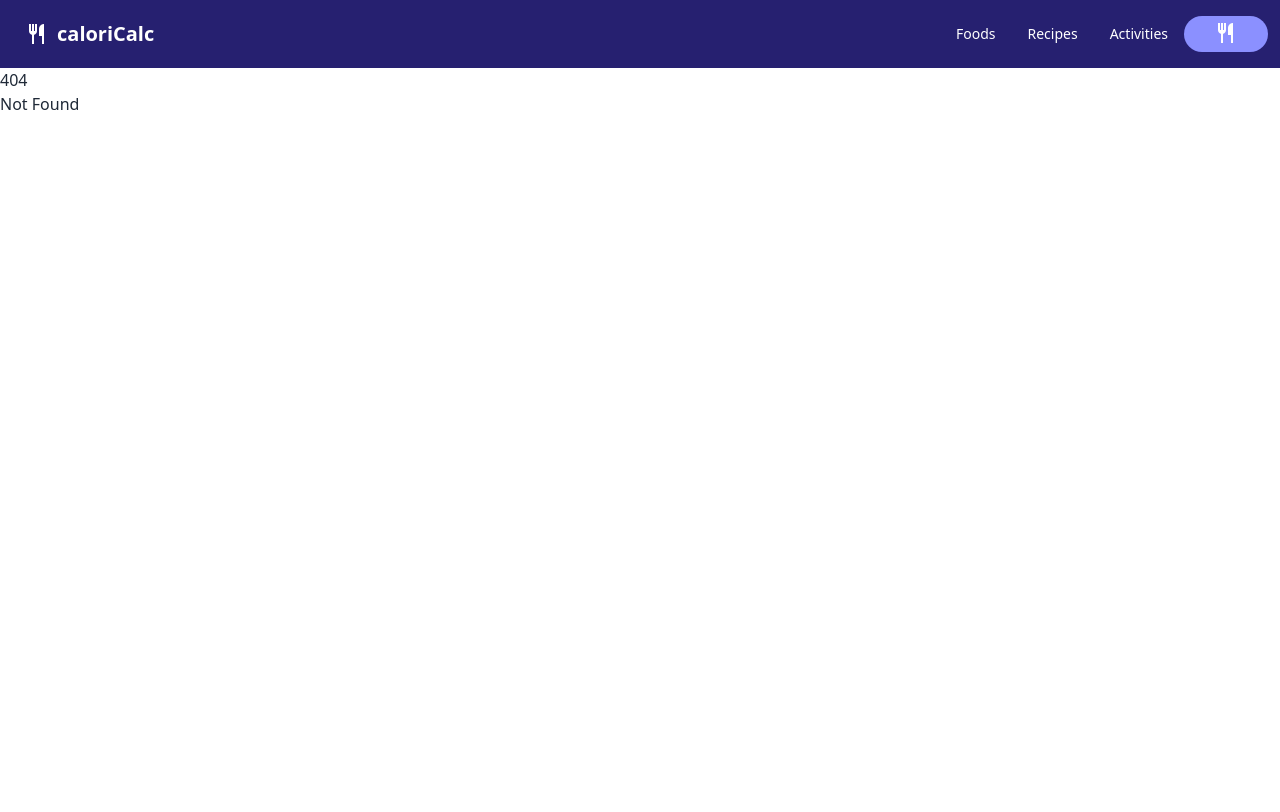
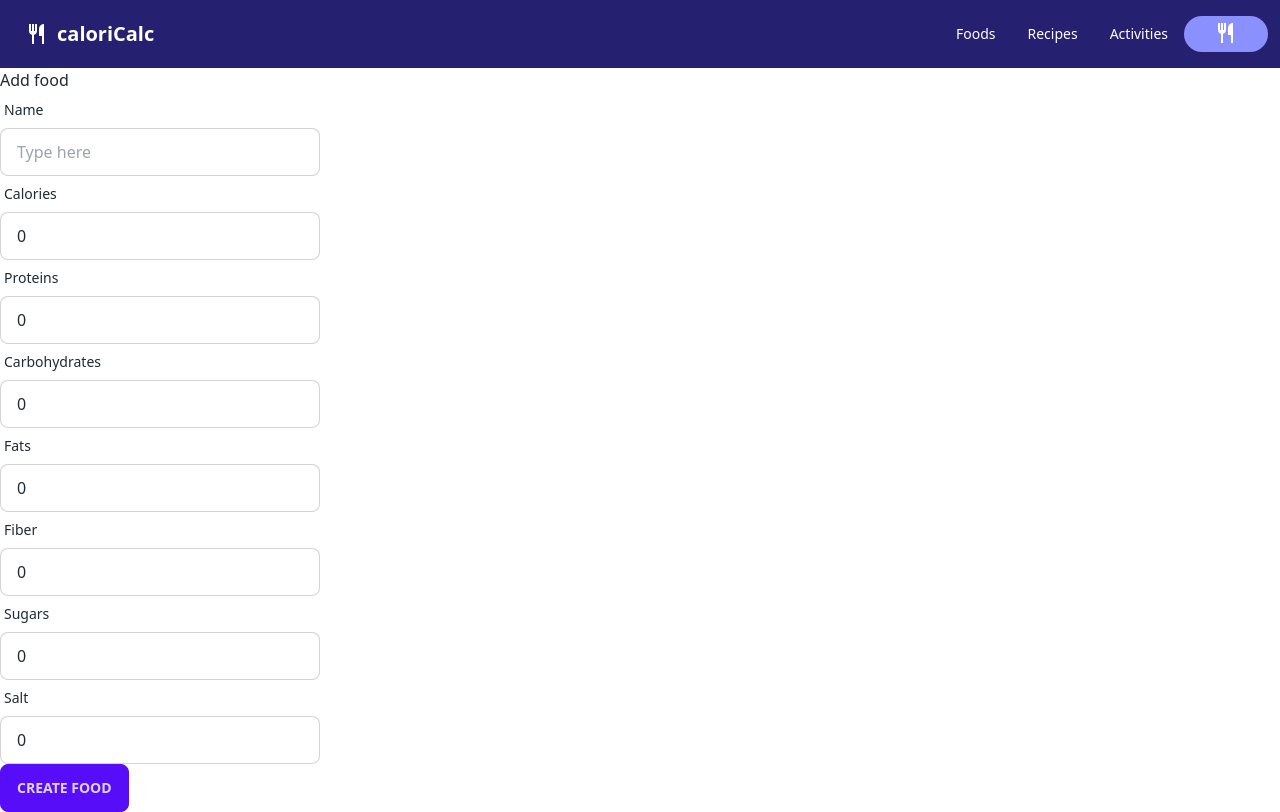
Before and after one commit to mstrlc/itu-project, a SvelteKit app in the folder caloricalc/: page /foods/add in a window 1280 px wide. Before the commit this address had no page. Built offline with nearby package versions, Linux system fonts and the light colour scheme.

Commit message:
added basic versions of food list and add

```diff
--- a/caloricalc/src/routes/foods/+page.svelte
+++ b/caloricalc/src/routes/foods/+page.svelte
@@ -1,35 +1,68 @@
 <script>
+	import { onMount } from 'svelte';
 	/** @type {import('./$types').PageData} */
-
+	import { createFood, deleteFood, editFood, getFood, getFoods } from '../../lib/api/foods';
 	var foods;
 
-	async function getFoods() {
-        const res = await fetch('/api/foods');
-        const data = await res.json();
-        foods = data;
-};
+// 	async function getFoods() {
+//         const res = await fetch('/api/foods');
+//         const data = await res.json();
+//         foods = data;
+// };
+	onMount(async () => {
+		foods = await getFoods();
+	});
+
+	const navigateToAddFood = () => {
+		window.location.href = '/foods/add';
+	};
+
+	const navigateToFoodDetail = (id) => {
+		window.location.href = '/foods/${id}';
+	};
 </script>
 
 <div>
-	<button class="btn btn-primary" on:click={getFoods}>Load foods</button>
-	<table class="table table-zebra">
+	<h1>Foods</h1>
+	<button class="btn btn-primary" on:click={navigateToAddFood}>Add food</button>
+	<table class="table">
 		<thead>
 			<tr>
-                <th>ID</th>
+                <!-- <th>ID</th> -->
 				<th>Name</th>
 				<th>Calories</th>
-				<th>Protein</th>
+				<!-- <th>Protein</th>
 				<th>Carbohydrates</th>
 				<th>Fat</th>
 				<th>Fiber</th>
 				<th>Sugar</th>
-				<th>Salt</th>
+				<th>Salt</th> -->
 			</tr>
 		</thead>
 		<tbody>
 			{#if foods}
 				{#each foods as food}
-					<tr>
+				<tr>
+					<td>
+					  <div class="flex items-center gap-3">
+						<div class="avatar">
+						  <div class="mask mask-squircle w-12 h-12">
+							<img src="/" alt="" />
+						  </div>
+						</div>
+						<div>
+						  <div class="font-bold">{food.name}</div>
+						</div>
+					  </div>
+					</td>
+					<td>
+					  {food.calories}
+					</td>
+					<th>
+					  <button class="btn btn-xs" on:click={navigateToFoodDetail(food.id)}>details</button>
+					</th>
+				</tr>
+					<!-- <tr>
 						<td>{food.id}</td>
 						<td>{food.name}</td>
 						<td>{food.calories} kcal</td>
@@ -39,7 +72,7 @@
 						<td>{food.fiber} g</td>
 						<td>{food.sugars} g</td>
 						<td>{food.salt} g</td>
-					</tr>
+					</tr> -->
 				{/each}
 			{:else}
 			<tr>
--- /dev/null
+++ b/caloricalc/src/routes/foods/[id]/+page.svelte
@@ -0,0 +1,36 @@
+<script>
+    /** @type {import('./$types').PageData} */
+    import { deleteFood, editFood, getFood, getFoods } from '../../../lib/api/foods';
+    let food = getFood(params.id);
+</script>
+
+<div>
+    <table class="table">
+		<thead>
+			<tr>
+                <th>ID</th>
+				<th>Name</th>
+				<th>Calories</th>
+				<th>Protein</th>
+				<th>Carbohydrates</th>
+				<th>Fat</th>
+				<th>Fiber</th>
+				<th>Sugar</th>
+				<th>Salt</th>
+			</tr>
+		</thead>
+		<tbody>
+            <tr>
+                <td>{food.id}</td>
+                <td>{food.name}</td>
+                <td>{food.calories} kcal</td>
+                <td>{food.proteins} g</td>
+                <td>{food.carbohydrates} g</td>
+                <td>{food.fats} g</td>
+                <td>{food.fiber} g</td>
+                <td>{food.sugars} g</td>
+                <td>{food.salt} g</td>
+            </tr>
+		</tbody>
+	</table>
+</div>
--- /dev/null
+++ b/caloricalc/src/routes/foods/add/+page.svelte
@@ -0,0 +1,57 @@
+<script>
+    /** @type {import('./$types').PageData} */
+    import { createFood } from '../../../lib/api/foods';
+    let name = '';
+    let calories = 0;
+    let proteins = 0;
+    let carbohydrates = 0;
+    let fats = 0;
+    let fiber = 0;
+    let sugars = 0;
+    let salt = 0;
+
+    const handleCreateFood = async () => {
+        createFood(name, calories, proteins, carbohydrates, fats, fiber, sugars, salt)
+        window.location.href = `/foods`;
+    };
+
+</script>
+
+<div>
+    <h1>Add food</h1>
+    <label class="form-control w-full max-w-xs">
+        <div class="label">
+          <span class="label-text">Name</span>
+        </div>
+        <input type="text" bind:value={name} placeholder="Type here" class="input input-bordered w-full max-w-xs" />
+        <div class="label">
+            <span class="label-text">Calories</span>
+        </div>
+        <input type="number" bind:value={calories} placeholder="Type here" class="input input-bordered w-full max-w-xs" />
+        <div class="label">
+            <span class="label-text">Proteins</span>
+        </div>
+        <input type="number" bind:value={proteins} placeholder="Type here" class="input input-bordered w-full max-w-xs" />
+        <div class="label">
+            <span class="label-text">Carbohydrates</span>
+        </div>
+        <input type="number" bind:value={carbohydrates} placeholder="Type here" class="input input-bordered w-full max-w-xs" />
+        <div class="label">
+            <span class="label-text">Fats</span>
+        </div>
+        <input type="number" bind:value={fats} placeholder="Type here" class="input input-bordered w-full max-w-xs" />
+        <div class="label">
+            <span class="label-text">Fiber</span>
+        </div>
+        <input type="number" bind:value={fiber} placeholder="Type here" class="input input-bordered w-full max-w-xs" />
+        <div class="label">
+            <span class="label-text">Sugars</span>
+        </div>
+        <input type="number" bind:value={sugars} placeholder="Type here" class="input input-bordered w-full max-w-xs" />
+        <div class="label">
+            <span class="label-text">Salt</span>
+        </div>
+        <input type="number" bind:value={salt} placeholder="Type here" class="input input-bordered w-full max-w-xs" />
+    </label>
+    <button class="btn btn-primary" on:click={handleCreateFood}>Create food</button>
+</div>
```
